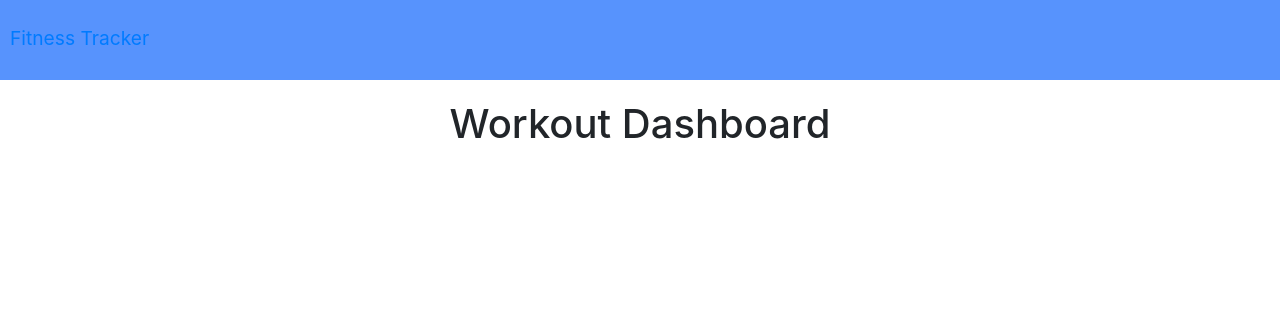
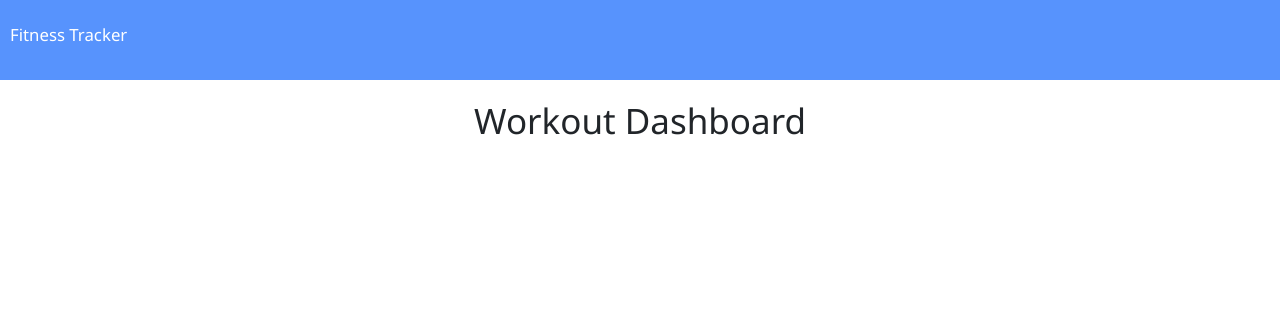
Before and after one commit to cek333/Fitness_Tracker, a website: page public/stats.html in a window 1280 px wide. Drawn offline with nearby package versions, Linux system fonts and the light colour scheme; no server answers.

Commit message:
adjust nav style for consistent nav bar across pages

```diff
--- a/public/stats.html
+++ b/public/stats.html
@@ -4,19 +4,19 @@
     <meta charset="UTF-8" />
     <meta name="viewport" content="width=device-width, initial-scale=1.0" />
     <meta http-equiv="X-UA-Compatible" content="ie=edge" />
-    <link rel="stylesheet" href="style.css" />
     <link
       rel="stylesheet"
       href="https://stackpath.bootstrapcdn.com/bootstrap/4.3.1/css/bootstrap.min.css"
       integrity="sha384-ggOyR0iXCbMQv3Xipma34MD+dH/1fQ784/j6cY/iJTQUOhcWr7x9JvoRxT2MZw1T"
       crossorigin="anonymous"
     />
+    <link rel="stylesheet" href="style.css" />
     <title>Fitness Chart</title>
   </head>
-  <nav>
-    <a href="/">Fitness Tracker</a>
-  </nav>
   <body>
+    <nav>
+      <a href="/">Fitness Tracker</a>
+    </nav>
     <div class="container mt">
       <h1 class="text-center">Workout Dashboard</h1>
       <div class="row mt">
--- a/public/style.css
+++ b/public/style.css
@@ -10,6 +10,10 @@ html,
 body,
 .wrapper {
   height: 100%;
+}
+
+html {
+  font-size: 14px;
 }
 
 body {
@@ -29,6 +33,8 @@ a,
 a:hover,
 a:active,
 a:visited {
+  display: inline-block;
+  margin-right: 3rem;
   text-decoration: none;
   color: inherit;
 }
```
